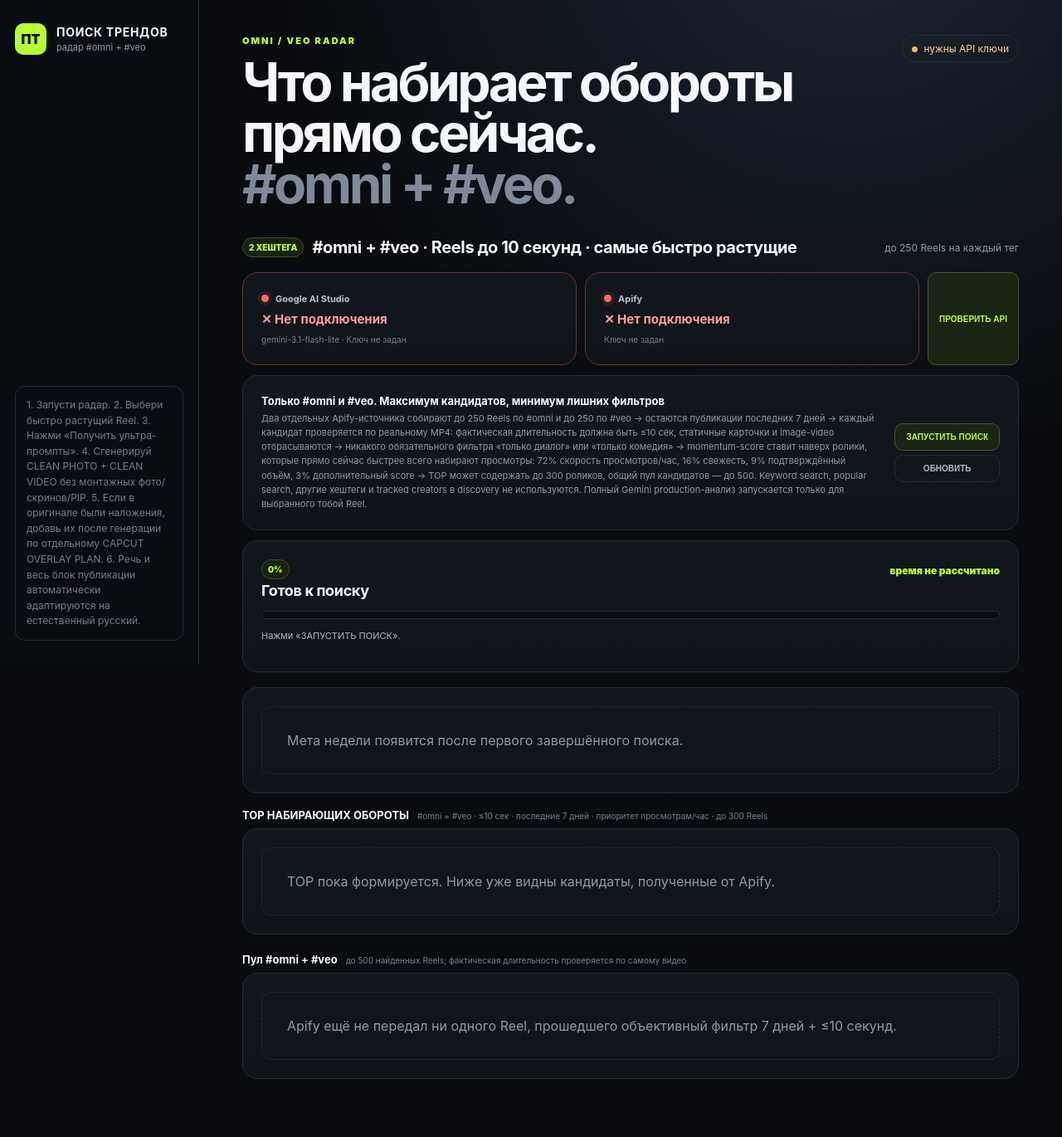
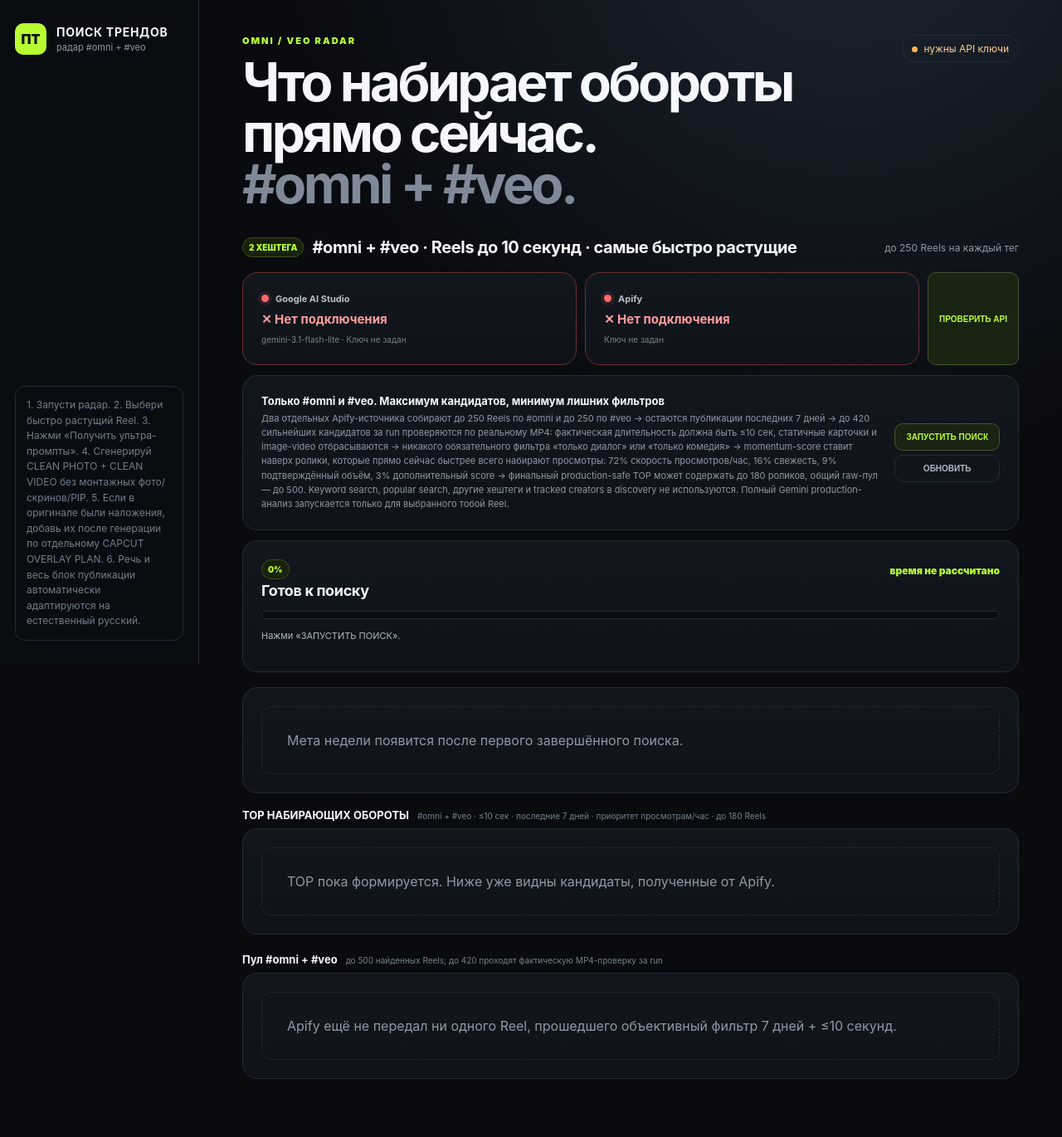
Before and after one commit to ferixdi-png/slop, a Flask app: page / in a window 1280 px wide. Shown: the whole page at 83% size. Run offline with Flask 3, Linux system fonts and the light colour scheme; data that the repository does not hold is empty.

Commit message:
Show production-safe Omni/Veo volumes

```diff
--- a/templates/index.html
+++ b/templates/index.html
@@ -51,7 +51,7 @@
         <div class="card radar-intro">
           <div>
             <b>Только #omni и #veo. Максимум кандидатов, минимум лишних фильтров</b>
-            <span>Два отдельных Apify-источника собирают до 250 Reels по #omni и до 250 по #veo → остаются публикации последних 7 дней → каждый кандидат проверяется по реальному MP4: фактическая длительность должна быть ≤10 сек, статичные карточки и image-video отбрасываются → никакого обязательного фильтра «только диалог» или «только комедия» → momentum-score ставит наверх ролики, которые прямо сейчас быстрее всего набирают просмотры: 72% скорость просмотров/час, 16% свежесть, 9% подтверждённый объём, 3% дополнительный score → TOP может содержать до 300 роликов, общий пул кандидатов — до 500. Keyword search, popular search, другие хештеги и tracked creators в discovery не используются. Полный Gemini production-анализ запускается только для выбранного тобой Reel.</span>
+            <span>Два отдельных Apify-источника собирают до 250 Reels по #omni и до 250 по #veo → остаются публикации последних 7 дней → до 420 сильнейших кандидатов за run проверяются по реальному MP4: фактическая длительность должна быть ≤10 сек, статичные карточки и image-video отбрасываются → никакого обязательного фильтра «только диалог» или «только комедия» → momentum-score ставит наверх ролики, которые прямо сейчас быстрее всего набирают просмотры: 72% скорость просмотров/час, 16% свежесть, 9% подтверждённый объём, 3% дополнительный score → финальный production-safe TOP может содержать до 180 роликов, общий raw-пул — до 500. Keyword search, popular search, другие хештеги и tracked creators в discovery не используются. Полный Gemini production-анализ запускается только для выбранного тобой Reel.</span>
           </div>
           <div class="radar-controls">
             <button id="syncRadar" class="secondary">ЗАПУСТИТЬ ПОИСК</button>
@@ -89,7 +89,7 @@
         </div>
 
         <div class="section-mini-title">
-          <div><b>TOP НАБИРАЮЩИХ ОБОРОТЫ</b><span>#omni + #veo · ≤10 сек · последние 7 дней · приоритет просмотрам/час · до 300 Reels</span></div>
+          <div><b>TOP НАБИРАЮЩИХ ОБОРОТЫ</b><span>#omni + #veo · ≤10 сек · последние 7 дней · приоритет просмотрам/час · до 180 Reels</span></div>
         </div>
         <div class="card">
           <div id="radarRows" class="radar-table">
@@ -98,7 +98,7 @@
         </div>
 
         <div class="section-mini-title candidates-title">
-          <div><b>Пул #omni + #veo</b><span>до 500 найденных Reels; фактическая длительность проверяется по самому видео</span></div>
+          <div><b>Пул #omni + #veo</b><span>до 500 найденных Reels; до 420 проходят фактическую MP4-проверку за run</span></div>
         </div>
         <div class="card">
           <div id="candidateRows" class="candidate-table">
```
